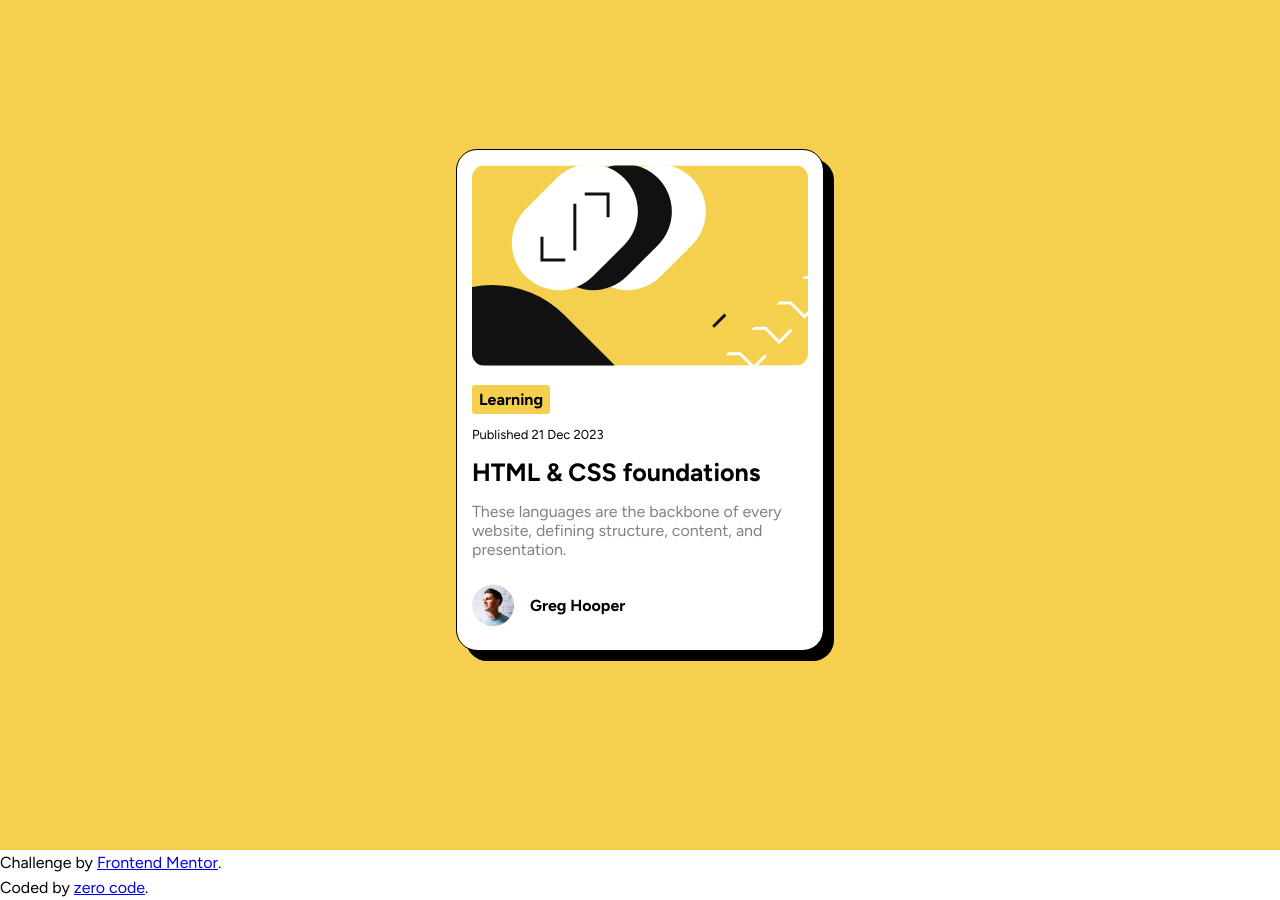
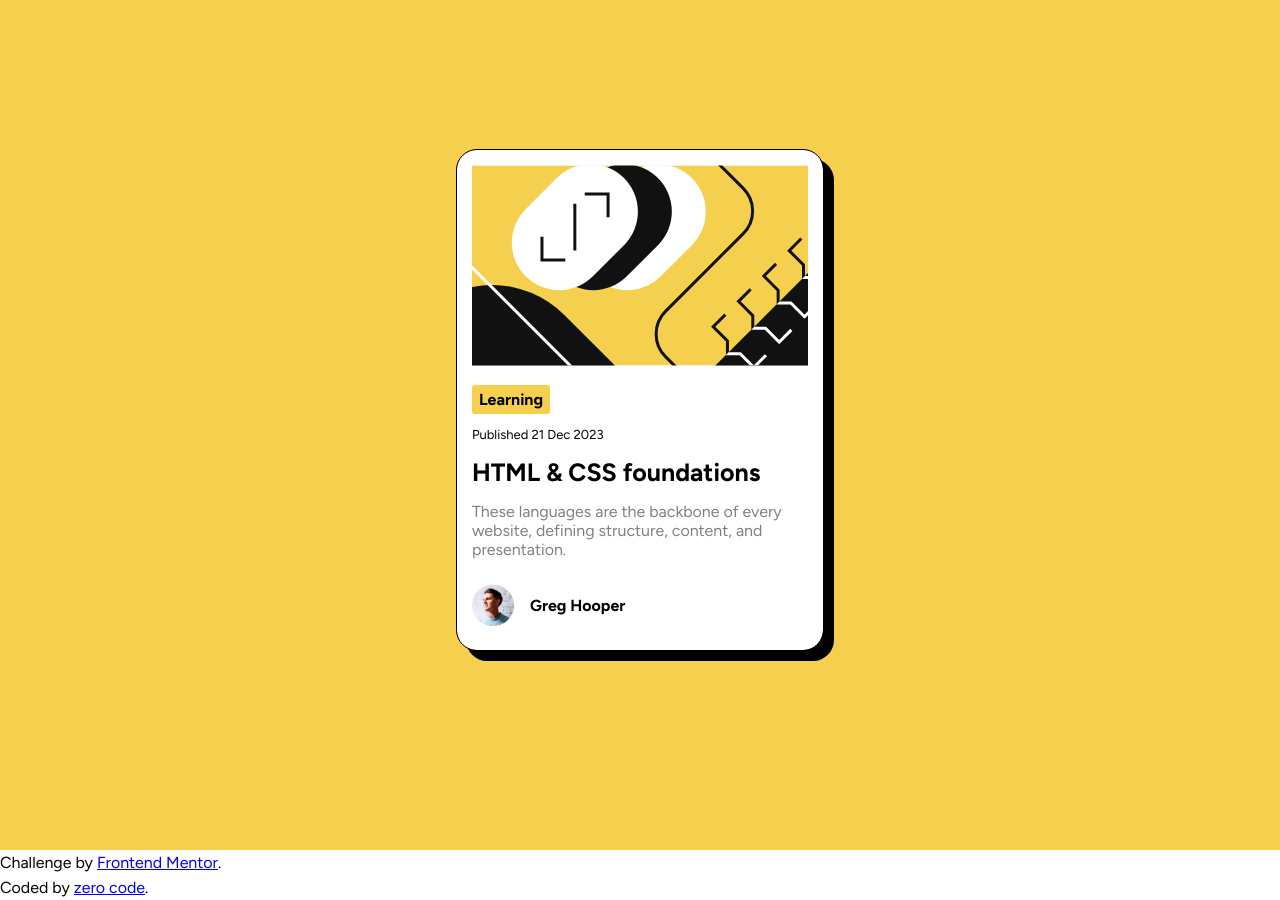
Before and after one commit to MxAbdelrahman/front-end-menor3, a plain HTML site: page index.html in a window 1280 px wide. Drawn offline with Linux system fonts and the light colour scheme.

Commit message:
Add files via upload

```diff
--- a/index.html
+++ b/index.html
@@ -14,26 +14,7 @@
 <body>
     <div class="contenar">
         <div class="head">
-            <svg xmlns="http://www.w3.org/2000/svg" width="336" height="201" fill="none" viewBox="0 0 336 201">
-                <g clip-path="url(#a)"><path fill="#F4D04E" d="M0 .5h336v200H0z"/><rect width="139"
-                     height="95" x="87.996" y="77.729" fill="#fff" rx="47.5" transform="rotate(-45 87.996 77.729)"/>
-                     <rect width="139" height="95" x="54.055" y="77.729" fill="#111" rx="47.5"
-                     transform="rotate(-45 54.055 77.729)"/><path fill="#111" d="M234.864 209.036 451.4-7.5l67.175 67.
-                     175-216.536 216.536z"/><rect width="139" height="95" x="20.114" y="77.729" fill="#fff" rx="47.5"
-                     transform="rotate(-45 20.114 77.729)"/><rect width="204.19" height="270.554" fill="#111"
-                     rx="102.095" transform="scale(-1 1) rotate(45 -103.887 14.564)"/><path stroke="#fff"
-                     stroke-width="3" d="m6.69-357.5 135.583 135.727c12.481 12.494 12.481 32.737 0 45.231L-45.544 11.
-                     475c-12.481 12.494-12.481 32.737 0 45.23L107.088 209.5"/><path stroke="#111" stroke-width="3"
-                     d="M69.965 71.719v23.334h23.334M136.079 52.273V28.94h-23.334M102.845 38.838v46.67M210.364-37.5l60.87
-                     3 60.873c12.497 12.496 12.497 32.758 0 45.254l-77.745 77.746c-12.497 12.496-12.497 32.758 0 45.254l69
-                     .872 69.873"/><path stroke="#111" stroke-width="3" d="m253.339 149.574-12.144 12.145 14.256 14.
-                     257v12.672h12.673l13.729 13.729 12.145-12.145M278.685 124.228l-12.145 12.145 14.257
-                      14.257v12.673h12.673l13.729 13.729 12.145-12.145M304.031 98.883l-12.145 12.144 14.257
-                       14.257v12.673h12.673l13.729 13.729 12.144-12.145M329.376 73.537l-12.145 12.145 14.257 14.257v12.
-                       672h12.673l13.729 13.729 12.145-12.144"/><path stroke="#fff" stroke-width="5" d="m354.722 48.191-12
-                       .145 12.145 14.257 14.257v12.673h12.673l13.729 13.729 12.145-12.145"/><mask id="b" width="285"
-                       height="285" x="234" y="-8" maskUnits="userSpaceOnUse" style="mask-type:alpha"><path fill="#111"
-                       d="M234.864 209.036 451.4-7.5l67.175 67.175-216.536 216.536z"/></mask><g stroke="#fff" mask="url(#b)"><path stroke-width="3" d="m253.339 149.574-12.144 12.145 14.256 14.257v12.672h12.673l13.729 13.729 12.145-12.145M278.685 124.228l-12.145 12.145 14.257 14.257v12.673h12.673l13.729 13.729 12.145-12.145M304.031 98.883l-12.145 12.144 14.257 14.257v12.673h12.673l13.729 13.729 12.144-12.145M329.376 73.537l-12.145 12.145 14.257 14.257v12.672h12.673l13.729 13.729 12.145-12.145"/><path stroke-width="5" d="m354.722 48.191-12.145 12.145 14.257 14.257v12.673h12.673l13.729 13.729 12.145-12.145"/></g></g><defs><clipPath id="a"><path fill="#fff" d="M0 .5h336v200H0z"/></clipPath></defs></svg>
+            <img src="blog-preview-card-main/assets/images/illustration-article.svg" alt="">
        <div class="head">
         <div class="head1">Learning</div>
         <div class="head2">  Published 21 Dec 2023 </div>
```
